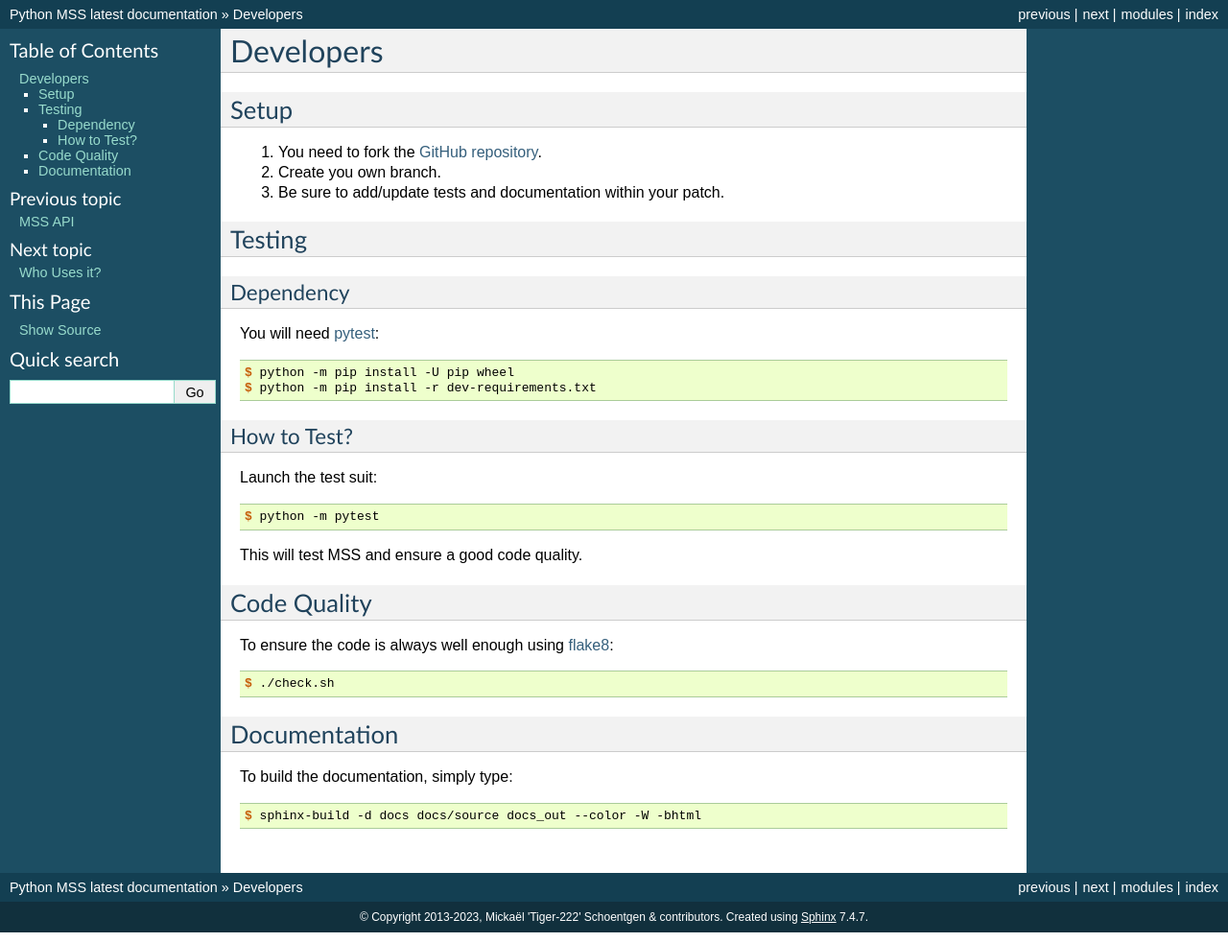
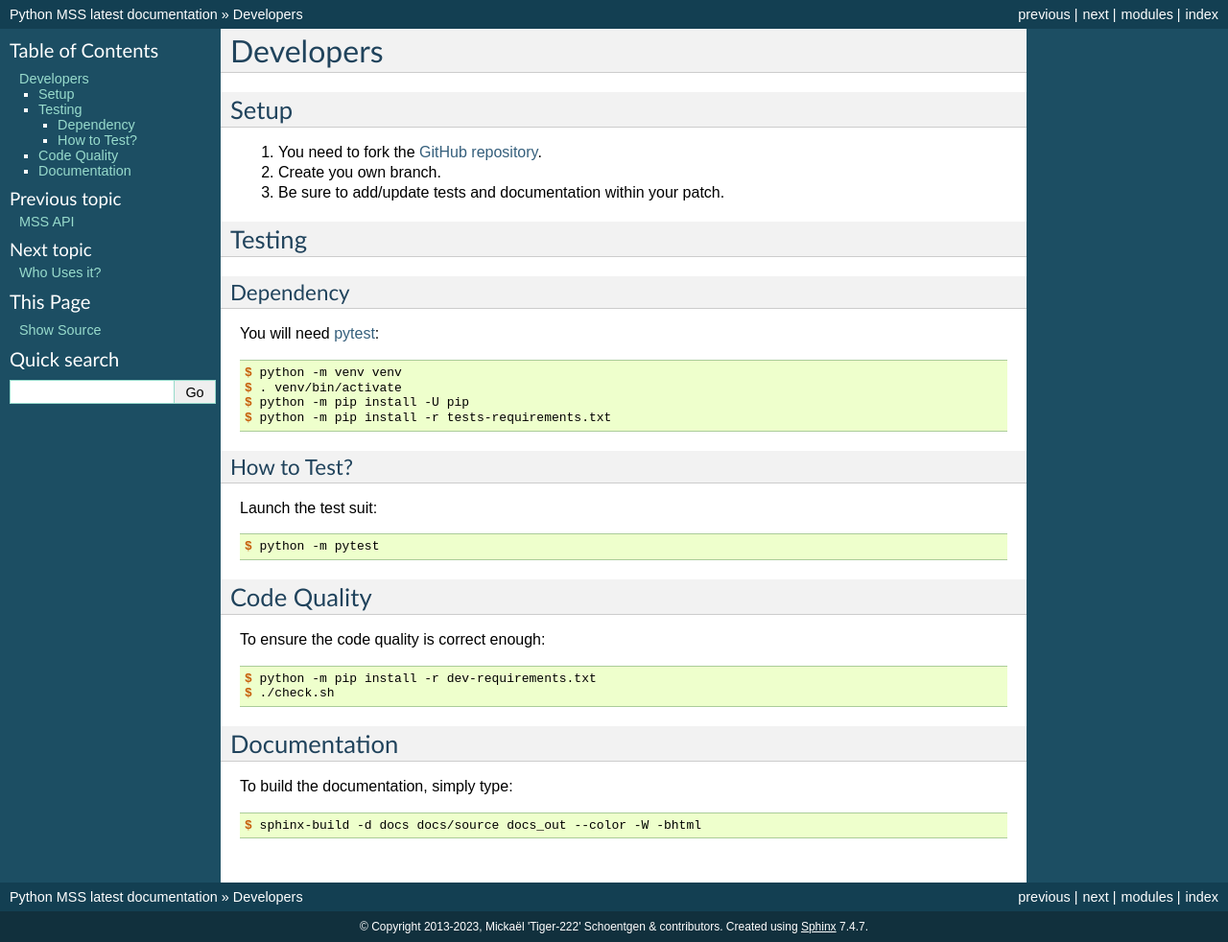
Before and after one commit to BoboTiG/python-mss, a Sphinx documentation site: the page built from docs/source/developers.rst, in a window 1280 px wide. Shown: the whole page at 96% size. Built offline with Sphinx 7.4.7, drawn with Linux system fonts in a browser that asks for light colours.

Commit message:
dev: split requirements

```diff
--- a/docs/source/developers.rst
+++ b/docs/source/developers.rst
@@ -20,8 +20,10 @@ Dependency
 
 You will need `pytest <https://pypi.org/project/pytest/>`_::
 
-    $ python -m pip install -U pip wheel
-    $ python -m pip install -r dev-requirements.txt
+    $ python -m venv venv
+    $ . venv/bin/activate
+    $ python -m pip install -U pip
+    $ python -m pip install -r tests-requirements.txt
 
 
 How to Test?
@@ -31,14 +33,13 @@ Launch the test suit::
 
     $ python -m pytest
 
-This will test MSS and ensure a good code quality.
-
 
 Code Quality
 ============
 
-To ensure the code is always well enough using `flake8 <https://pypi.org/project/flake8/>`_::
+To ensure the code quality is correct enough::
 
+    $ python -m pip install -r dev-requirements.txt
     $ ./check.sh
 
 
--- a/setup.cfg
+++ b/setup.cfg
@@ -84,6 +84,3 @@ addopts =
     -v
     --cov=mss
     --cov-report=term-missing
-    # Trait all tests as flaky by default
-    --force-flaky
-    --no-success-flaky-report
--- /dev/null
+++ b/tests-requirements.txt
@@ -0,0 +1,6 @@
+-e .
+pytest
+pytest-cov
+numpy
+pillow
+xvfbwrapper; sys_platform == "linux"
```
Also changed, not shown: dev-requirements.txt (+1 -8 lines), 2 other files.
